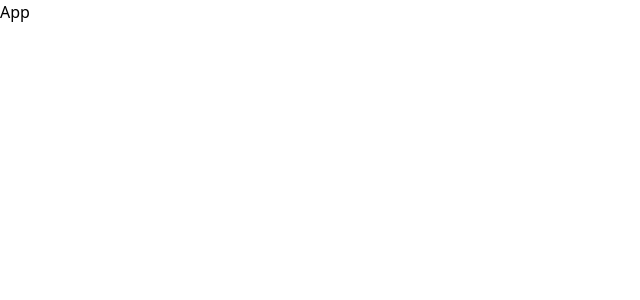
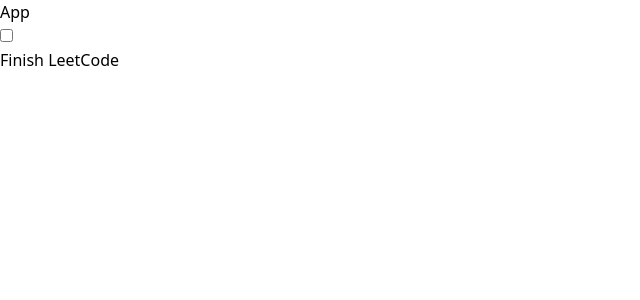
Before and after one commit to AndoChung/Pomodoro, a React (Vite) app in the folder frontend/: page / in a window 1280 px wide. Shown: the top 300 px of the page, without its empty margins (0-640 px from the left). Built offline with nearby package versions, Linux system fonts and the light colour scheme.

Commit message:
Created ToDo Component

```diff
--- a/frontend/src/App.jsx
+++ b/frontend/src/App.jsx
@@ -1,8 +1,14 @@
 import React from 'react'
+import Home from './pages/Home';
+
 
 const App = () => {
   return (
-    <div className='bg-red-400'>App</div>
+    <div>
+      <div className='bg-red-400'>App</div>
+      <Home />
+    </div>
+
   )
 }
 
--- /dev/null
+++ b/frontend/src/components/ToDoList/ToDo.jsx
@@ -0,0 +1,19 @@
+import {React, useState} from 'react'
+
+const ToDo = ({ goal }) => {
+
+  return (
+    <div>
+        <div className='flex'>
+            <div>
+                <input type='checkbox' />
+            </div>
+            <div>
+                <h4>{goal}</h4>
+            </div>
+        </div>
+    </div>
+  )
+}
+
+export default ToDo
--- /dev/null
+++ b/frontend/src/components/ToDoList/ToDoList.jsx
@@ -0,0 +1,13 @@
+import React from 'react'
+import ToDo from './ToDo'
+
+
+const ToDoList = () => {
+  return (
+    <div>
+        <ToDo goal="Finish LeetCode"/>
+    </div>
+  )
+}
+
+export default ToDoList
--- /dev/null
+++ b/frontend/src/pages/Home.jsx
@@ -0,0 +1,12 @@
+import React from 'react'
+import ToDoList from '../components/ToDoList/ToDoList'
+
+const Home = () => {
+  return (
+    <div>
+        <ToDoList />
+    </div>
+  )
+}
+
+export default Home;
```
